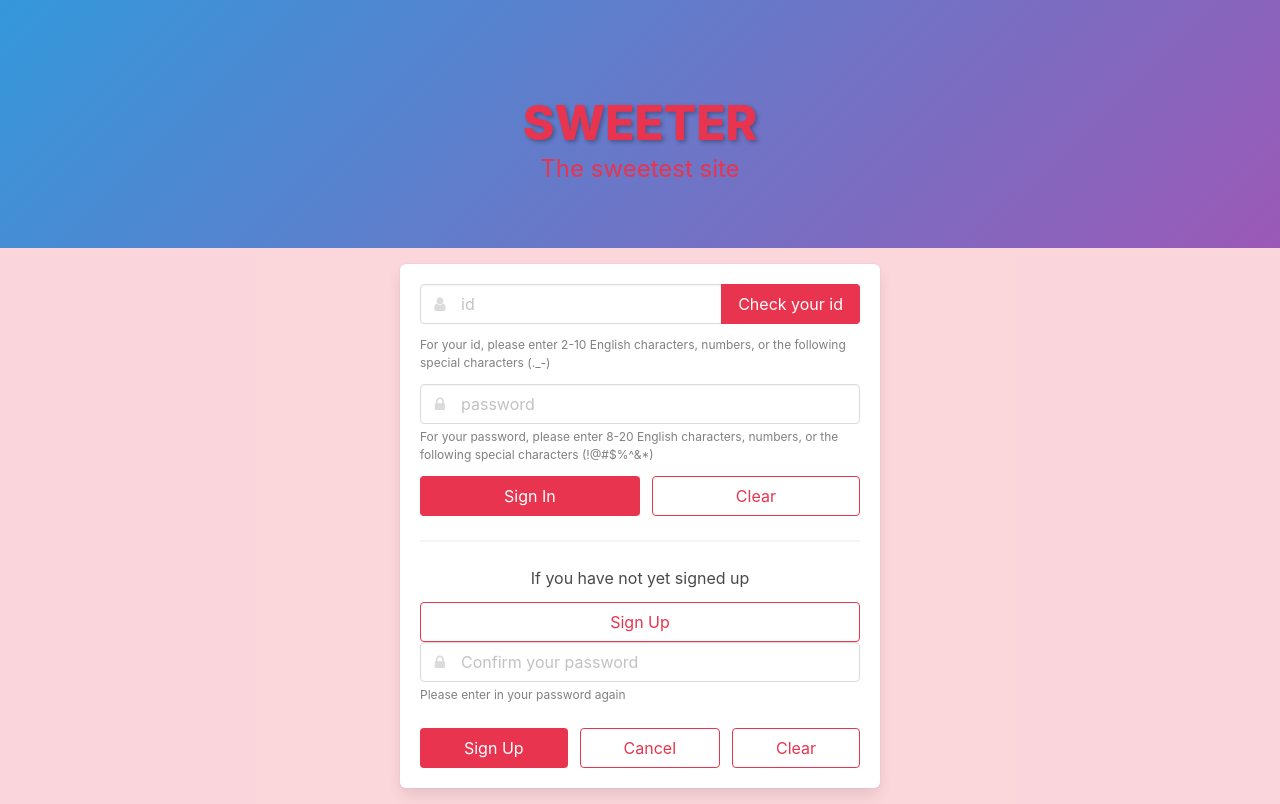
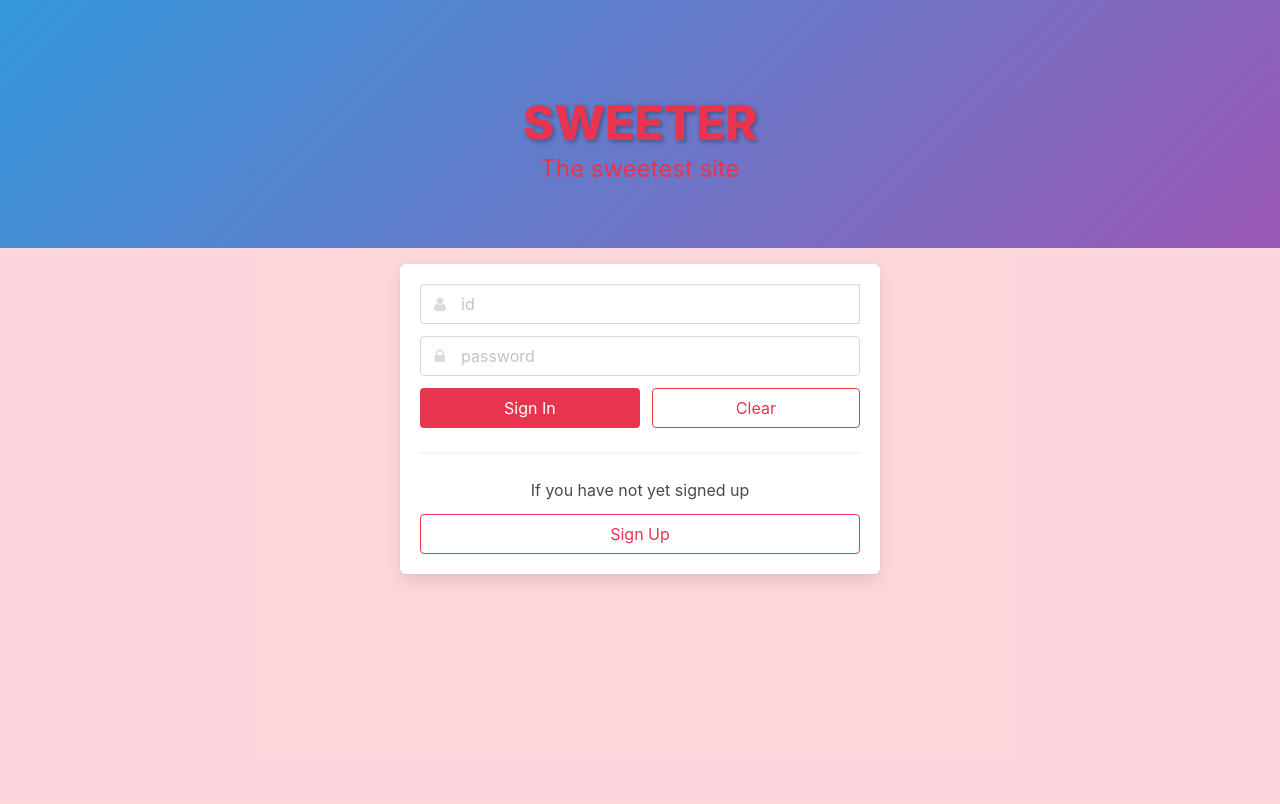
Before and after one commit to sutraoktaviani3/TUGAS12-4, a Flask app: page /login in a window 1280 px wide. After the commit the page ends 580 px from the top, so only its background shows below. Run offline with Flask 3, Linux system fonts and the light colour scheme; some libraries are stand-ins or nearby versions.

Commit message:
login.html

```diff
--- a/templates/login.html
+++ b/templates/login.html
@@ -232,13 +232,13 @@
                     ><i class="fa fa-user"></i
                   ></span>
                 </div>
-                <div id="btn-check-dup" class="control">
+                <div id="btn-check-dup" class="control is-hidden">
                   <button class="button is-sparta" onclick="check_dup()">
                     Check your id
                   </button>
                 </div>
               </div>
-              <p id="help-id" class="help">
+              <p id="help-id" class="help is-hidden">
                 For your id, please enter 2-10 English characters, numbers, or
                 the following special characters (._-)
               </p>
@@ -256,7 +256,7 @@
                     ><i class="fa fa-lock"></i
                   ></span>
                 </div>
-                <p id="help-password" class="help">
+                <p id="help-password" class="help is-hidden">
                   For your password, please enter 8-20 English characters,
                   numbers, or the following special characters (!@#$%^&*)
                 </p>
@@ -276,6 +276,7 @@
                 >
                   Clear
                 </button>
+
               </nav>
               <hr />
               <h4 class="mb-3">If you have not yet signed up</h4>
@@ -289,7 +290,7 @@
               </nav>
             </div>
 
-            <div id="sign-up-box">
+            <div id="sign-up-box" class="is-hidden">
               <div class="mb-5">
                 <div class="field">
                   <div class="control has-icons-left" style="width: 100%">
@@ -322,11 +323,11 @@
                   Cancel
                 </button>
                 <button
-                  class="level-item button is-sparta is-outlined"
-                  onclick="clearInputs()"
-                >
-                  Clear
-                </button>
+                class="level-item button is-sparta is-outlined"
+                onclick="clearInputs()"
+              >
+                Clear
+              </button>
               </nav>
             </div>
           </div>
```
